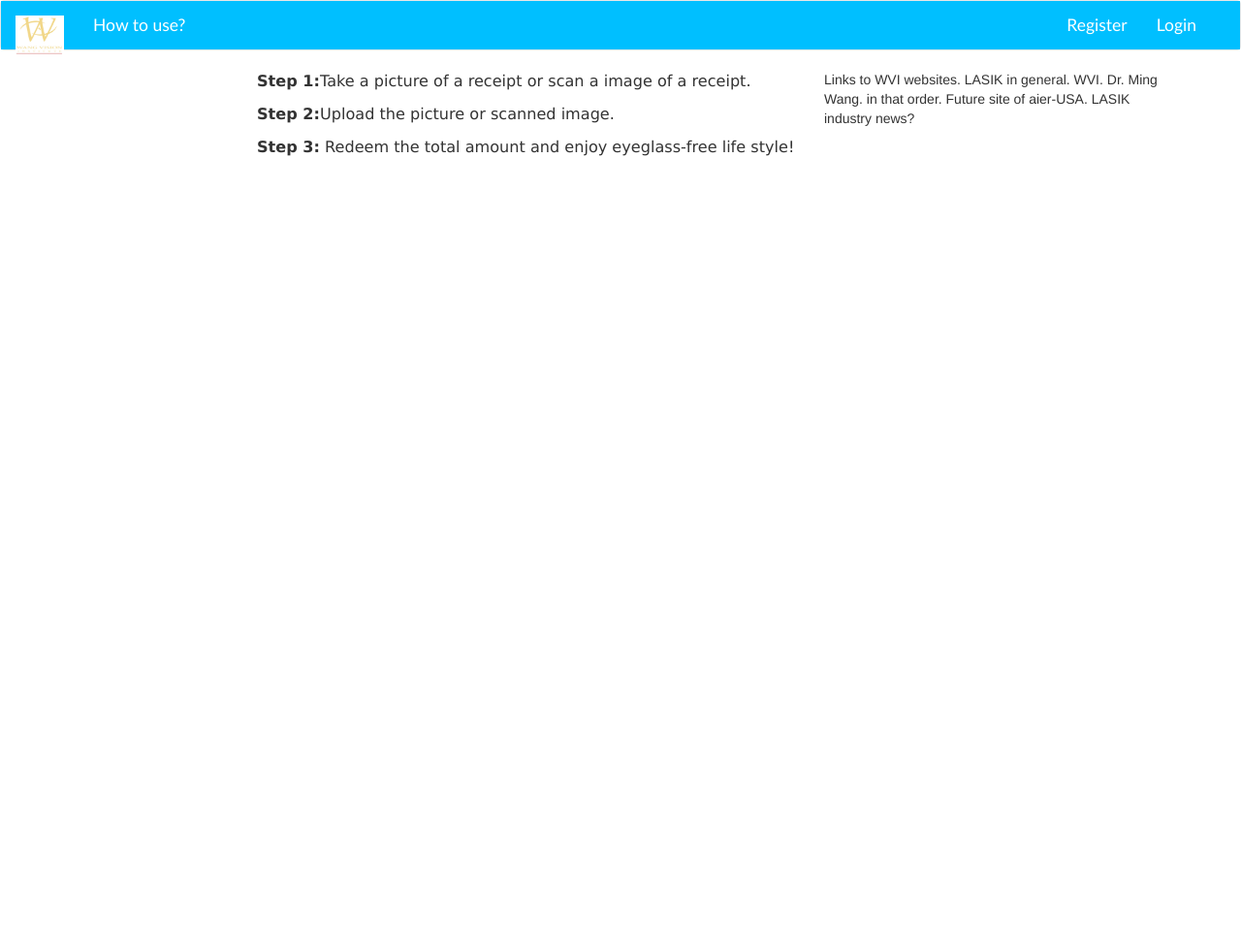
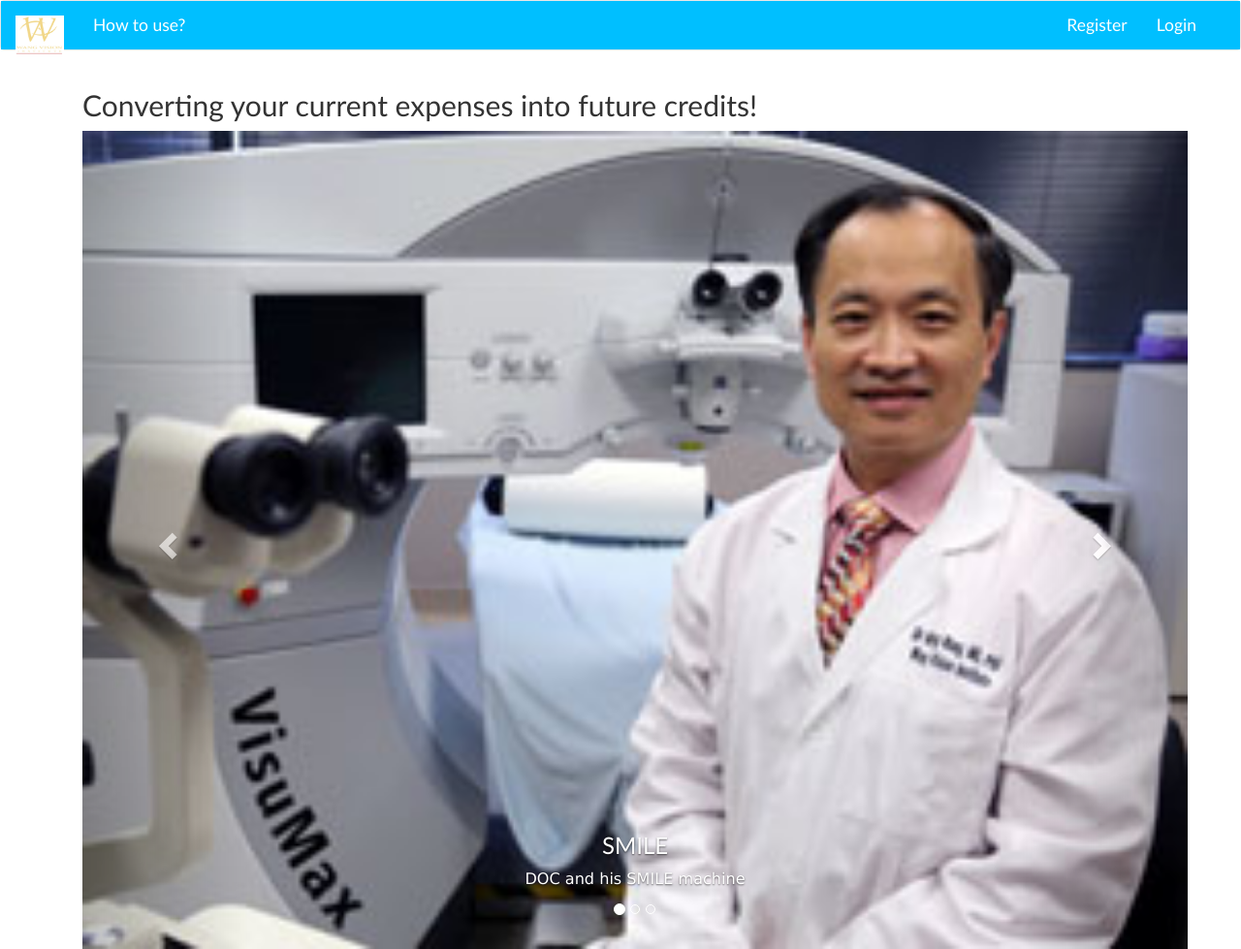
Before and after one commit to aier-usa/814c6167-23e9-4fca-b857-d19bbf0fd496, a Django app: template templates/app1/main.html in a window 1280 px wide. Shown: the whole page at 97% size. Before the commit the page ends 161 px from the top, so only its background shows below. Run offline with Django 3.2, Linux system fonts and the light colour scheme; the template is opened without the code that fills it, so the values that code supplies are empty; some libraries are stand-ins or nearby versions.

Commit message:
add three pictures into the website.

```diff
--- a/templates/app1/main.html
+++ b/templates/app1/main.html
@@ -3,35 +3,64 @@
 
 {% block content %}
 
-    <div>
-        <div class="row">
-            <div class="col-md-2">
-            </div>
-            <div class="col-md-6">
-                <p>
-                    <strong>Step 1:</strong>Take a picture of a receipt or scan a image of a receipt.
-                </p>
-                <p>
-                    <strong>Step 2:</strong>Upload the picture or scanned image.
-                </p>
-                <p>
-                    <strong>Step 3:</strong> Redeem the total amount and enjoy eyeglass-free life style!
-                </p>
 
-            </div>
-            <div class="col-md-4">
-                Links to WVI websites.
-                LASIK in general.
-                WVI.
-                Dr. Ming Wang.
-                in that order.
-                Future site of aier-USA.
-                LASIK industry news?
 
-            </div>
+
+
+<div class="container">
+  <h2>Converting your current expenses into future credits!</h2>
+  <div id="myCarousel" class="carousel slide" data-ride="carousel">
+    <!-- Indicators -->
+    <ol class="carousel-indicators">
+      <li data-target="#myCarousel" data-slide-to="0" class="active"></li>
+      <li data-target="#myCarousel" data-slide-to="1"></li>
+      <li data-target="#myCarousel" data-slide-to="2"></li>
+    </ol>
+
+    <!-- Wrapper for slides -->
+    <div class="carousel-inner">
+
+      <div class="item active">
+        <img src="{% static "images/drwang_machine.jpg" %}"
+             alt="Dr. Ming Wang and his machine" style="width:100%;">
+        <div class="carousel-caption">
+          <h3>SMILE</h3>
+          <p>DOC and his SMILE machine</p>
         </div>
+      </div>
+
+      <div class="item">
+        <img src="{% static "images/forever_young_lens.jpg" %}"
+             alt="Forever Young Lens" style="width:100%;">
+        <div class="carousel-caption">
+          <h3>Forever Young Lens</h3>
+          <p>Forever Young Lens</p>
+        </div>
+      </div>
+
+      <div class="item">
+        <img src="{% static "images/charlie_daniels_ses01.JPG" %}"
+             alt="Charlie Daniels and Dr. Ming Wang" style="width:100%;">
+        <div class="carousel-caption">
+          <h3>In the Operation Room</h3>
+          <p>Charlie Daniels and Dr. Ming Wang</p>
+        </div>
+      </div>
 
     </div>
+
+    <!-- Left and right controls -->
+    <a class="left carousel-control" href="#myCarousel" data-slide="prev">
+      <span class="glyphicon glyphicon-chevron-left"></span>
+      <span class="sr-only">Previous</span>
+    </a>
+    <a class="right carousel-control" href="#myCarousel" data-slide="next">
+      <span class="glyphicon glyphicon-chevron-right"></span>
+      <span class="sr-only">Next</span>
+    </a>
+  </div>
+</div>
+
 
 
 
--- a/templates/base.html
+++ b/templates/base.html
@@ -2,6 +2,13 @@
 
 
 <head>
+
+  <meta charset="utf-8">
+  <meta name="viewport" content="width=device-width, initial-scale=1">
+  <link rel="stylesheet" href="https://maxcdn.bootstrapcdn.com/bootstrap/3.3.7/css/bootstrap.min.css">
+  <script src="https://ajax.googleapis.com/ajax/libs/jquery/3.2.1/jquery.min.js"></script>
+  <script src="https://maxcdn.bootstrapcdn.com/bootstrap/3.3.7/js/bootstrap.min.js"></script>
+
 
     <link rel="icon" type="image/x-icon"
           href="{% static 'images/drawing-svg-i-hate-passwordv4.ico' %}" />
```
Also changed, not shown: static/images/charlie_daniels_ses01.JPG (added), static/images/drwang_machine.jpg (added), static/images/forever_young_lens.jpg (added).
